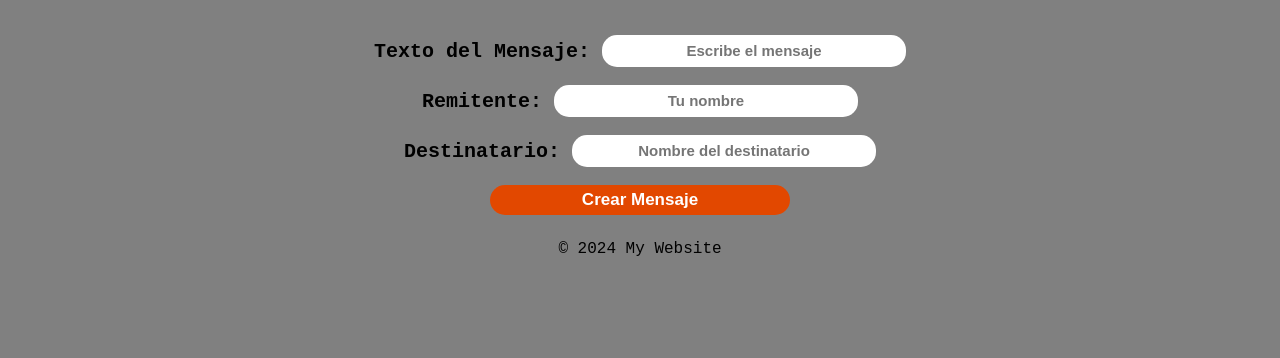
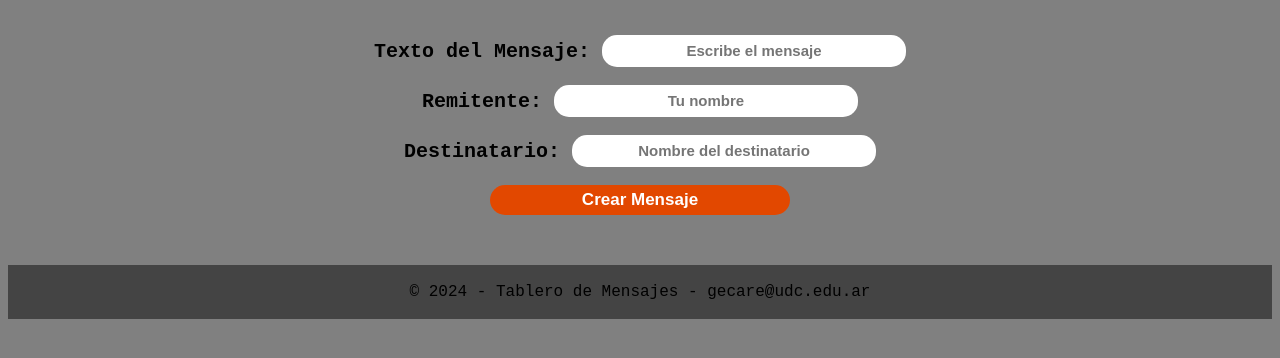
Before and after one commit to Gaston-Care/TableroMensajes, a Django app: page /crearMensaje in a window 1280 px wide. Shown: the part 111-469 px from the top of the page. Run offline with Django 4.2, Linux system fonts and the light colour scheme.

Commit message:
implementacion de codigo HTML en las plantillas y creacion de mensajes

```diff
--- a/mensajes/static /mensajes/styles.css
+++ b/mensajes/static /mensajes/styles.css
@@ -21,6 +21,10 @@ nav ul li:last-child {
 body {
     text-align: center;
     background-color: grey;
+}
+
+footer {
+    background-color: rgb(68, 68, 68);
 }
 
 #label-formulario {
--- a/mensajes/templates/base.html
+++ b/mensajes/templates/base.html
@@ -21,8 +21,8 @@
         {% block content %} {% endblock %}
     </div>
 
-    <footer style="margin-bottom: 0; margin-top: 25px; text-align: center;">
-        <p>&copy; 2024 My Website</p>
+    <footer style="margin-bottom: 0; margin-top: 25px; text-align: center; background-color: rgb(68, 68, 68); padding: 2px;">
+        <p>&copy; 2024 - Tablero de Mensajes - gecare@udc.edu.ar</p>
     </footer>
 
     </body>
--- a/mensajes/templates/crearMensaje.html
+++ b/mensajes/templates/crearMensaje.html
@@ -7,8 +7,8 @@
 {% endblock %}
 
 {% block content %}
-    <div class="form-container">
-        <form action="{{url}}" method="POST">
+    <div class="form-container" style="margin-bottom: 25px;">
+        <form method="POST" action="{{url}}">
             {% csrf_token %}
             <br><br>
             <label style="font-size: 20px; color: #000; font-weight: bold; " for="texto_del_mensaje">Texto del Mensaje: </label>
--- a/mensajes/urls.py
+++ b/mensajes/urls.py
@@ -1,9 +1,10 @@
 from django.urls import path
-from . import views
+from .views import MensajeView, crear_mensaje, home, ver_mensajes_enviados, ver_mensajes_recibidos
+
 urlpatterns = [
-    path('', views.home, name='home'),
-    path('mensajesRecibidos', views.ver_mensajes_recibidos, name='ver_mensajes_recibidos'),
-    path('mensajesEnviados', views.ver_mensajes_enviados, name='ver_mensajes_enviados'),
-    path('crearMensaje', views.crear_mensaje, name='crear_mensaje'),
-    path('nuevoMensaje', views.TareaView.as_view(), name='nuevoMensaje'),
+    path('', home, name='home'),
+    path('mensajesRecibidos', ver_mensajes_recibidos, name='ver_mensajes_recibidos'),
+    path('mensajesEnviados', ver_mensajes_enviados, name='ver_mensajes_enviados'),
+    path('crearMensaje', crear_mensaje, name='crear_mensaje'),
+    path('nuevoMensaje', MensajeView.as_view(), name='nuevoMensaje'),
 ]
--- a/mensajes/views.py
+++ b/mensajes/views.py
@@ -4,7 +4,6 @@ from django.views import View
 from .models import Mensaje
 
 # Create your views here.
-
 def home(request):
     return render(request,'home.html')
 
@@ -32,11 +31,11 @@ def crear_mensaje(request):
     }
     return render(request, 'crearMensaje.html', contexto)
 
-class TareaView(View):
+class MensajeView(View):
     def post (self,request):
-        texto_del_mensaje = request.POST.get('titulo')
-        remitente = request.POST.get('descripcion')
-        destinatario = request.POST.get('estado')
+        texto_del_mensaje = request.POST.get('texto_del_mensaje')
+        remitente = request.POST.get('remitente')
+        destinatario = request.POST.get('destinatario')
 
         mensaje = Mensaje(texto_del_mensaje=texto_del_mensaje, remitente=remitente, destinatario=destinatario)
 
```
Also changed, not shown: db.sqlite3.
